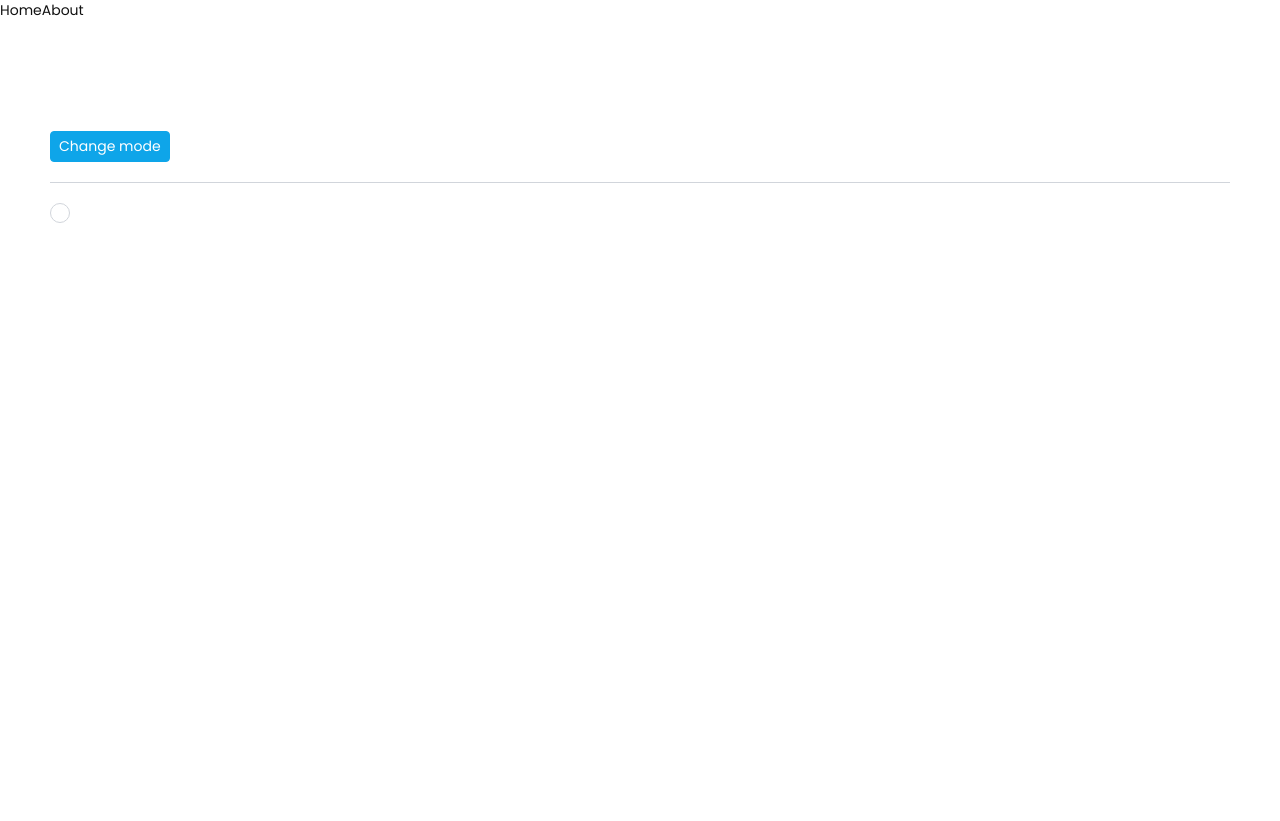
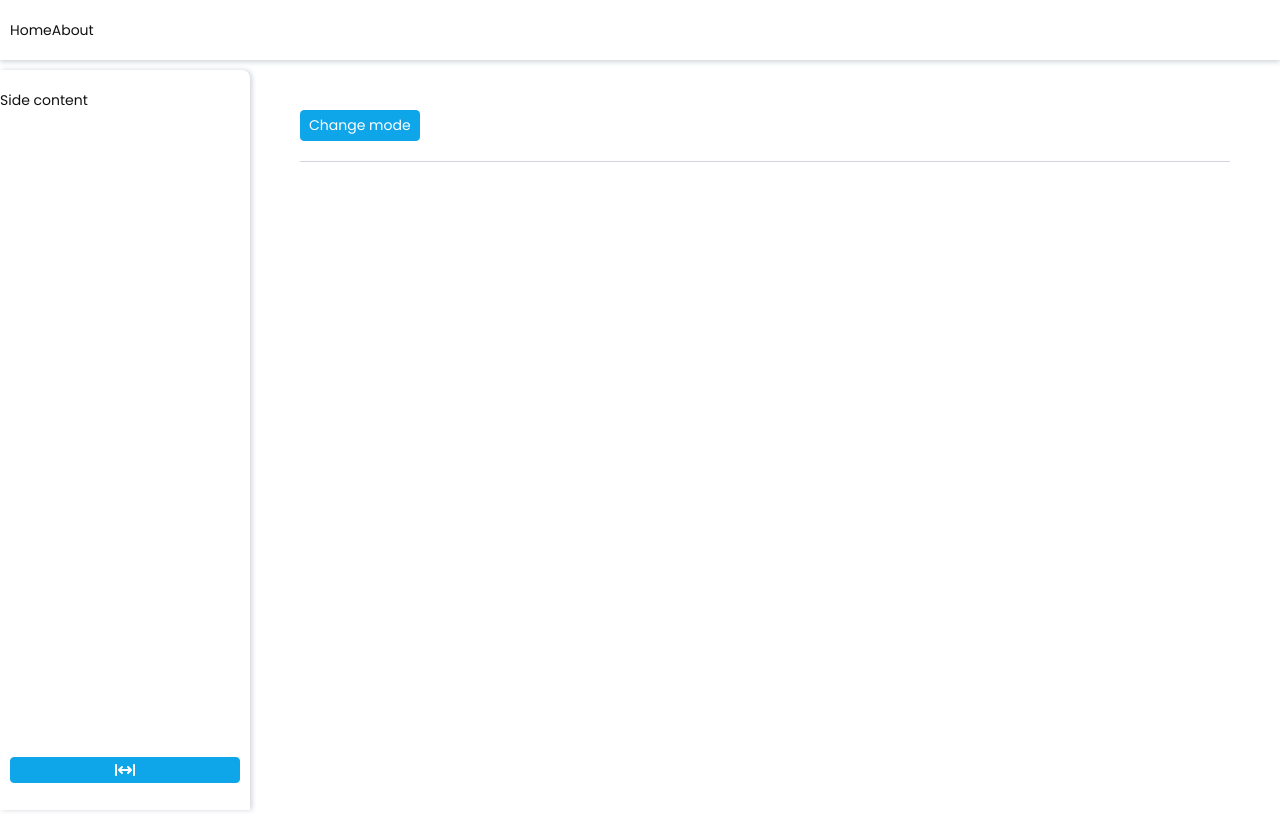
Before and after one commit to Tuong1994/Vue_UI_Component, a Vue app: page / in a window 1280 px wide. After the commit the page ends 800 px from the top, so only its background shows below. Built offline with nearby package versions, Linux system fonts and the light colour scheme.

Commit message:
Update Layout

```diff
--- a/src/App.vue
+++ b/src/App.vue
@@ -1,14 +1,23 @@
 <script setup lang="ts">
 import { RouterLink, RouterView } from 'vue-router'
+import { Layout } from '@/components/UI'
 
+const { Container, Head, Body, Side, Content } = Layout
 </script>
 
 <template>
-  <header>
-    <nav>
-      <RouterLink to="/">Home</RouterLink>
-      <RouterLink to="/about">About</RouterLink>
-    </nav>
-  </header>
-  <RouterView />
+  <Container>
+    <Head>
+      <nav>
+        <RouterLink to="/">Home</RouterLink>
+        <RouterLink to="/about">About</RouterLink>
+      </nav>
+    </Head>
+    <Body>
+      <Side collapsable> Side content </Side>
+      <Content>
+        <RouterView />
+      </Content>
+    </Body>
+  </Container>
 </template>
--- a/src/style/components/ui/layout/head.scss
+++ b/src/style/components/ui/layout/head.scss
@@ -1,7 +1,7 @@
 .head {
   width: $w-full;
   padding: 0 $p-1;
-  border-bottom: 0.5px solid $bg-gray;
+  box-shadow: 0 2px 5px $bg-gray;
   transition: all $transition-time-sm $transition-fn;
 }
 
@@ -19,7 +19,7 @@
 }
 
 .head-dark {
-  background: $bg-deep-blue;
+  background: $bg-dark;
   border-color: transparent;
   box-shadow: 0 2px 5px $bg-black;
   color: $text-white;
--- a/src/style/components/ui/layout/side.scss
+++ b/src/style/components/ui/layout/side.scss
@@ -1,7 +1,7 @@
 .side {
   width: $w-10 * 2.5;
   height: $h-screen;
-  border-right: 0.5px solid transparent;
+  box-shadow: 2px 0 5px $bg-gray;
   position: fixed;
   top: 0;
   z-index: 10;
@@ -35,6 +35,7 @@
   @include respond(mdTablet) {
     left: -100%;
     z-index: 20;
+    box-shadow: 2px 0 5px $bg-black-rgba-md;
   }
 }
 
@@ -60,31 +61,34 @@
 
 // layout
 .side-layout {
-  padding-top: $p-1 * 6;
+  margin-top: $m-1 * 7;
+  border-top-right-radius: $rounded-lg;
+  height: calc($h-screen - $h-6);
   @include respond(mdTablet) {
+    margin-top: 0;
     padding: $p-1 0;
+    height: $h-screen;
+    border-radius: unset;
   }
 }
 
 // Theme
 .side-light {
   background: $bg-white;
-  border-color: $bg-gray;
   .side-action {
     background: $bg-white;
   }
 }
 
 .side-dark {
-  background: $bg-deep-blue;
-  border-color: transparent;
+  background: $bg-dark;
   box-shadow: 2px 0 5px $bg-black;
   color: $text-white;
   * {
     color: $text-white;
   }
   .side-action {
-    background: $bg-deep-blue;
+    background: $bg-dark;
   }
 }
 
--- a/src/views/HomeView.vue
+++ b/src/views/HomeView.vue
@@ -153,13 +153,9 @@ const handleClick = () => {
 </script>
 
 <template>
-  <Container>
-    <Content>
   <Section>
     <Button color="blue" @click="handleClick">Change mode</Button>
     <Divider />
-
-        <Radio />
 
     <!-- <Grid :xs="2" :lg="6" :span="8">
           <div v-for="item in 24">{{ item }}</div>
@@ -232,6 +228,4 @@ const handleClick = () => {
           <Button type="submit">Submit</Button>
         </Form> -->
   </Section>
-    </Content>
-  </Container>
 </template>
```
Lines whose indentation alone changed are shown as unchanged.
